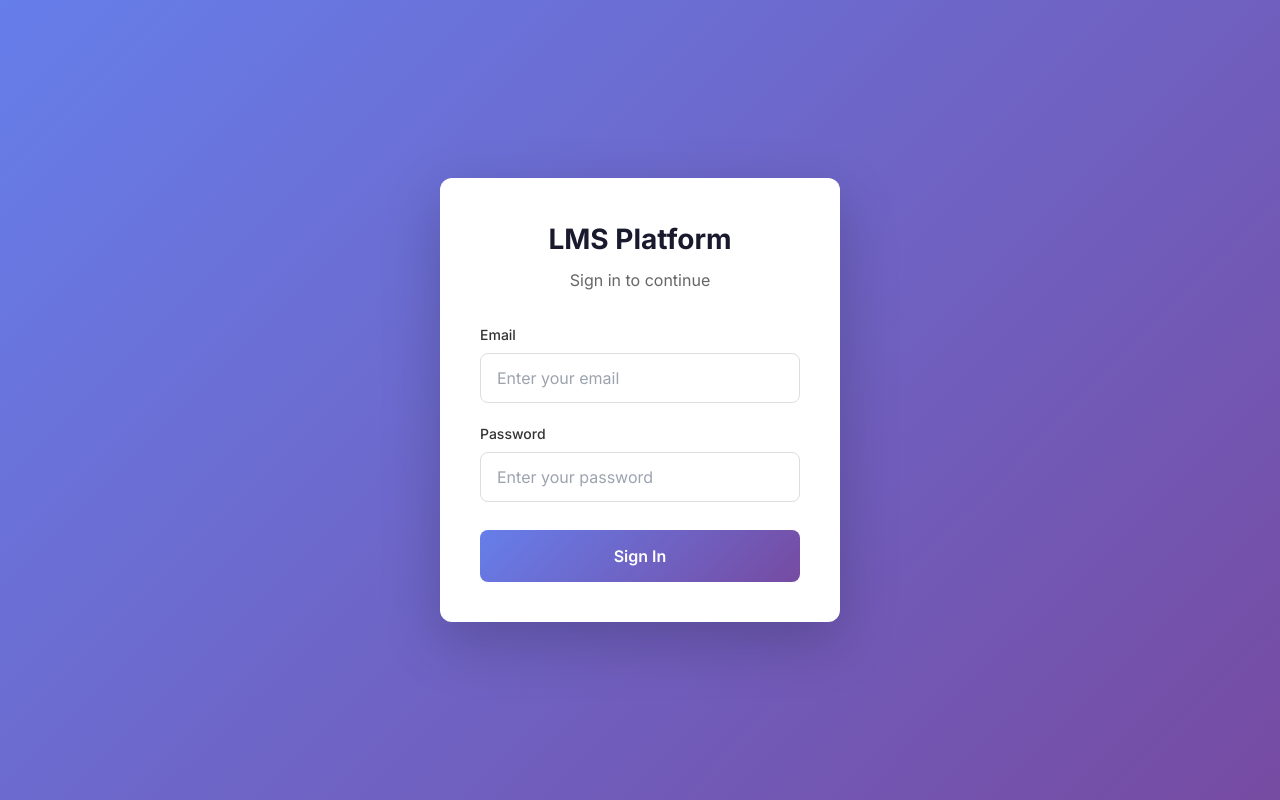
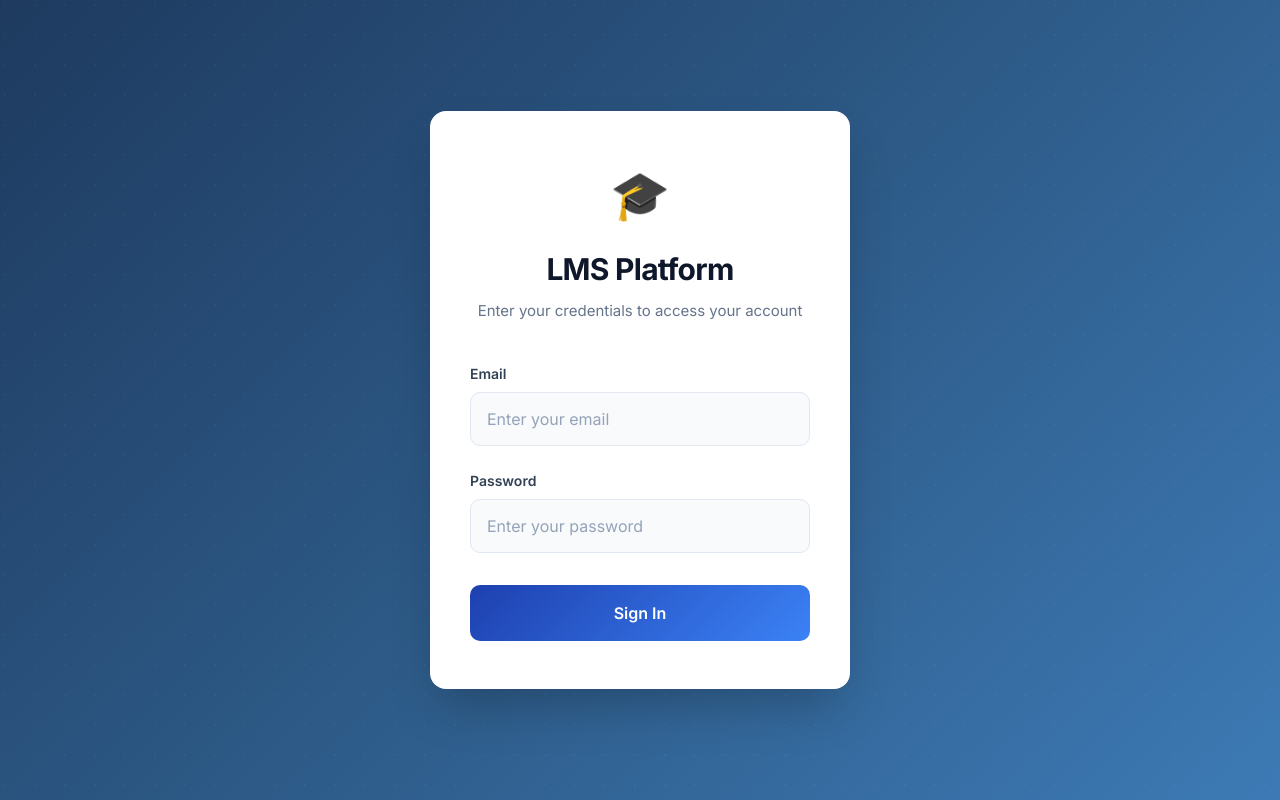
Before and after one commit to shivam-tamboli/Learning-Management-System, a Next.js app in the folder frontend/: page /login in a window 1280 px wide. Built offline with nearby package versions, Linux system fonts and the light colour scheme.

Commit message:
login UI update for both admin and student

```diff
--- a/frontend/src/app/login/login.module.css
+++ b/frontend/src/app/login/login.module.css
@@ -3,97 +3,151 @@
   display: flex;
   align-items: center;
   justify-content: center;
-  background: linear-gradient(135deg, #667eea 0%, #764ba2 100%);
+  background: linear-gradient(135deg, #1e3a5f 0%, #2d5a87 50%, #3d7ab5 100%);
   padding: 1rem;
+  position: relative;
+  overflow: hidden;
+}
+
+.container::before {
+  content: '';
+  position: absolute;
+  top: -50%;
+  left: -50%;
+  width: 200%;
+  height: 200%;
+  background: radial-gradient(circle, rgba(255,255,255,0.03) 1px, transparent 1px);
+  background-size: 30px 30px;
 }
 
 .card {
   background: white;
-  padding: 2.5rem;
-  border-radius: 12px;
-  box-shadow: 0 20px 60px rgba(0, 0, 0, 0.2);
+  padding: 3rem 2.5rem;
+  border-radius: 16px;
+  box-shadow: 0 25px 50px -12px rgba(0, 0, 0, 0.25);
   width: 100%;
-  max-width: 400px;
+  max-width: 420px;
+  position: relative;
+  z-index: 1;
+}
+
+.header {
+  text-align: center;
+  margin-bottom: 2.5rem;
+}
+
+.icon {
+  font-size: 3rem;
+  margin-bottom: 1rem;
+  display: block;
 }
 
 .title {
-  font-size: 1.75rem;
+  font-size: 1.875rem;
   font-weight: 700;
-  text-align: center;
-  color: #1a1a2e;
+  color: #0f172a;
   margin-bottom: 0.5rem;
+  letter-spacing: -0.025em;
 }
 
 .subtitle {
   text-align: center;
-  color: #666;
-  margin-bottom: 2rem;
+  color: #64748b;
+  font-size: 0.9375rem;
+  line-height: 1.5;
 }
 
 .form {
   display: flex;
   flex-direction: column;
-  gap: 1.25rem;
+  gap: 1.5rem;
 }
 
 .field {
   display: flex;
   flex-direction: column;
-  gap: 0.5rem;
 }
 
 .field label {
   font-size: 0.875rem;
-  font-weight: 500;
-  color: #333;
+  font-weight: 600;
+  color: #334155;
+  margin-bottom: 0.5rem;
+  display: block;
 }
 
 .field input {
-  padding: 0.75rem 1rem;
-  border: 1px solid #ddd;
-  border-radius: 8px;
+  padding: 0.875rem 1rem;
+  border: 1.5px solid #e2e8f0;
+  border-radius: 10px;
   font-size: 1rem;
-  transition: border-color 0.2s;
+  width: 100%;
+  background: #f8fafc;
+  transition: all 0.2s ease;
+  color: #1e293b;
 }
 
 .field input:focus {
   outline: none;
-  border-color: #667eea;
+  border-color: #3b82f6;
+  background: white;
+  box-shadow: 0 0 0 3px rgba(59, 130, 246, 0.15);
+}
+
+.field input::placeholder {
+  color: #94a3b8;
 }
 
 .field input:disabled {
-  background: #f5f5f5;
+  background: #f1f5f9;
   cursor: not-allowed;
-}
-
-.error {
-  background: #fee;
-  border: 1px solid #fcc;
-  color: #c00;
-  padding: 0.75rem 1rem;
-  border-radius: 8px;
-  font-size: 0.875rem;
+  opacity: 0.7;
 }
 
 .button {
   margin-top: 0.5rem;
-  padding: 0.875rem 1.5rem;
-  background: linear-gradient(135deg, #667eea 0%, #764ba2 100%);
+  padding: 1rem 1.5rem;
+  background: linear-gradient(135deg, #1e40af 0%, #3b82f6 100%);
   color: white;
   border: none;
-  border-radius: 8px;
+  border-radius: 10px;
   font-size: 1rem;
   font-weight: 600;
   cursor: pointer;
-  transition: transform 0.2s, box-shadow 0.2s;
+  transition: all 0.2s ease;
+  width: 100%;
+  display: flex;
+  align-items: center;
+  justify-content: center;
+  gap: 0.5rem;
 }
 
 .button:hover:not(:disabled) {
-  transform: translateY(-2px);
-  box-shadow: 0 4px 12px rgba(102, 126, 234, 0.4);
+  transform: translateY(-1px);
+  box-shadow: 0 10px 25px -5px rgba(59, 130, 246, 0.4);
+  background: linear-gradient(135deg, #1e3a8a 0%, #2563eb 100%);
+}
+
+.button:active:not(:disabled) {
+  transform: translateY(0);
 }
 
 .button:disabled {
   opacity: 0.7;
   cursor: not-allowed;
 }
+
+.spinner {
+  width: 20px;
+  height: 20px;
+  border: 2px solid rgba(255, 255, 255, 0.3);
+  border-top-color: white;
+  border-radius: 50%;
+  animation: spin 0.8s linear infinite;
+}
+
+@keyframes spin {
+  to {
+    transform: rotate(360deg);
+  }
+}
--- a/frontend/src/app/login/page.tsx
+++ b/frontend/src/app/login/page.tsx
@@ -42,8 +42,11 @@ export default function LoginPage() {
   return (
     <div className={styles.container}>
       <div className={styles.card}>
-        <h1 className={styles.title}>LMS Platform</h1>
-        <p className={styles.subtitle}>Sign in to continue</p>
+        <div className={styles.header}>
+          <span className={styles.icon}>🎓</span>
+          <h1 className={styles.title}>LMS Platform</h1>
+          <p className={styles.subtitle}>Enter your credentials to access your account</p>
+        </div>
 
         <form onSubmit={handleSubmit} className={styles.form}>
           <div className={styles.field}>
@@ -73,7 +76,14 @@ export default function LoginPage() {
           </div>
 
           <button type="submit" className={styles.button} disabled={loading}>
-            {loading ? "Signing in..." : "Sign In"}
+            {loading ? (
+              <>
+                <span className={styles.spinner}></span>
+                Signing in...
+              </>
+            ) : (
+              "Sign In"
+            )}
           </button>
         </form>
       </div>
```
